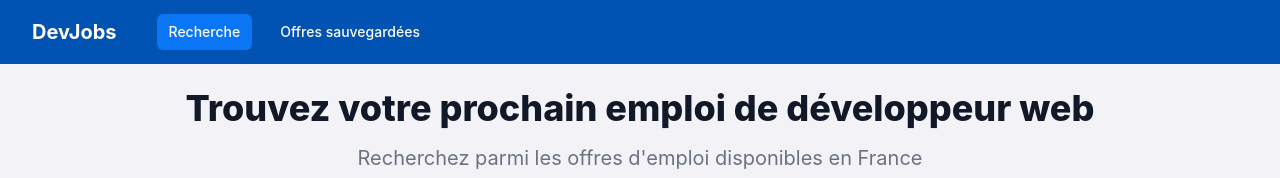
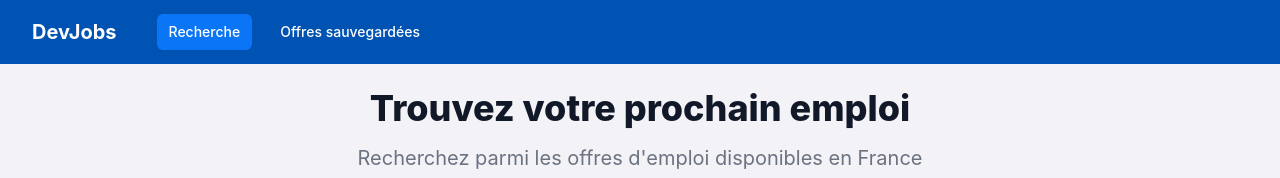
Before and after one commit to creach-t/job-search-france-travail-api, a React (Create React App) app: page / in a window 1280 px wide. Shown: the top 178 px of the page. Built offline with nearby package versions, Linux system fonts and the light colour scheme; no server answers.

Commit message:
delete useless .env

```diff
--- a/src/pages/HomePage.js
+++ b/src/pages/HomePage.js
@@ -17,7 +17,7 @@ const HomePage = () => {
     <div className="max-w-7xl mx-auto py-6 px-4 sm:px-6 lg:px-8">
       <div className="text-center mb-8">
         <h1 className="text-3xl font-extrabold text-gray-900 sm:text-4xl">
-          Trouvez votre prochain emploi de développeur web
+          Trouvez votre prochain emploi
         </h1>
         <p className="mt-3 max-w-2xl mx-auto text-xl text-gray-500 sm:mt-4">
           Recherchez parmi les offres d'emploi disponibles en France
```
Also changed, not shown: 2 other files (tests, documents, lock files or other folders).
